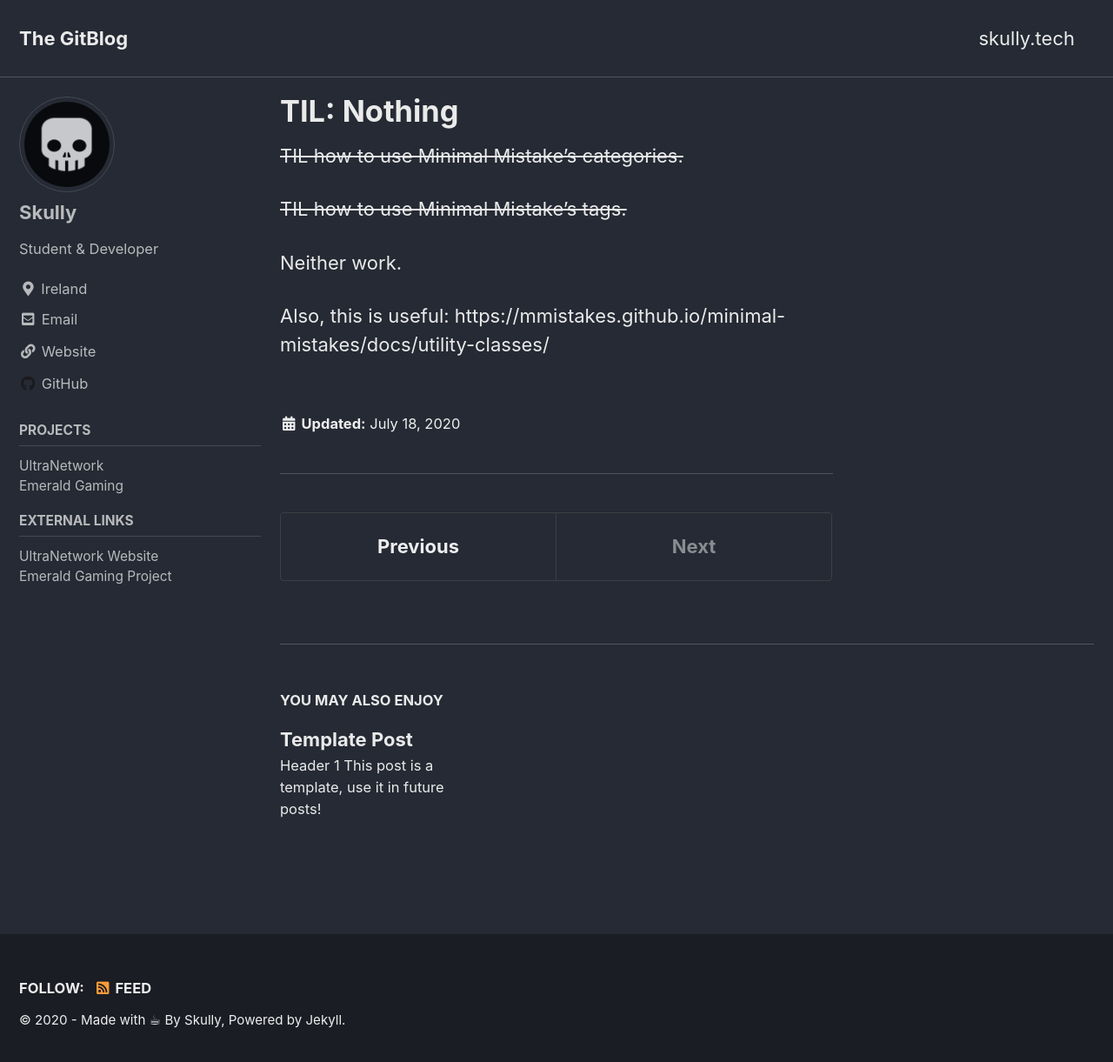
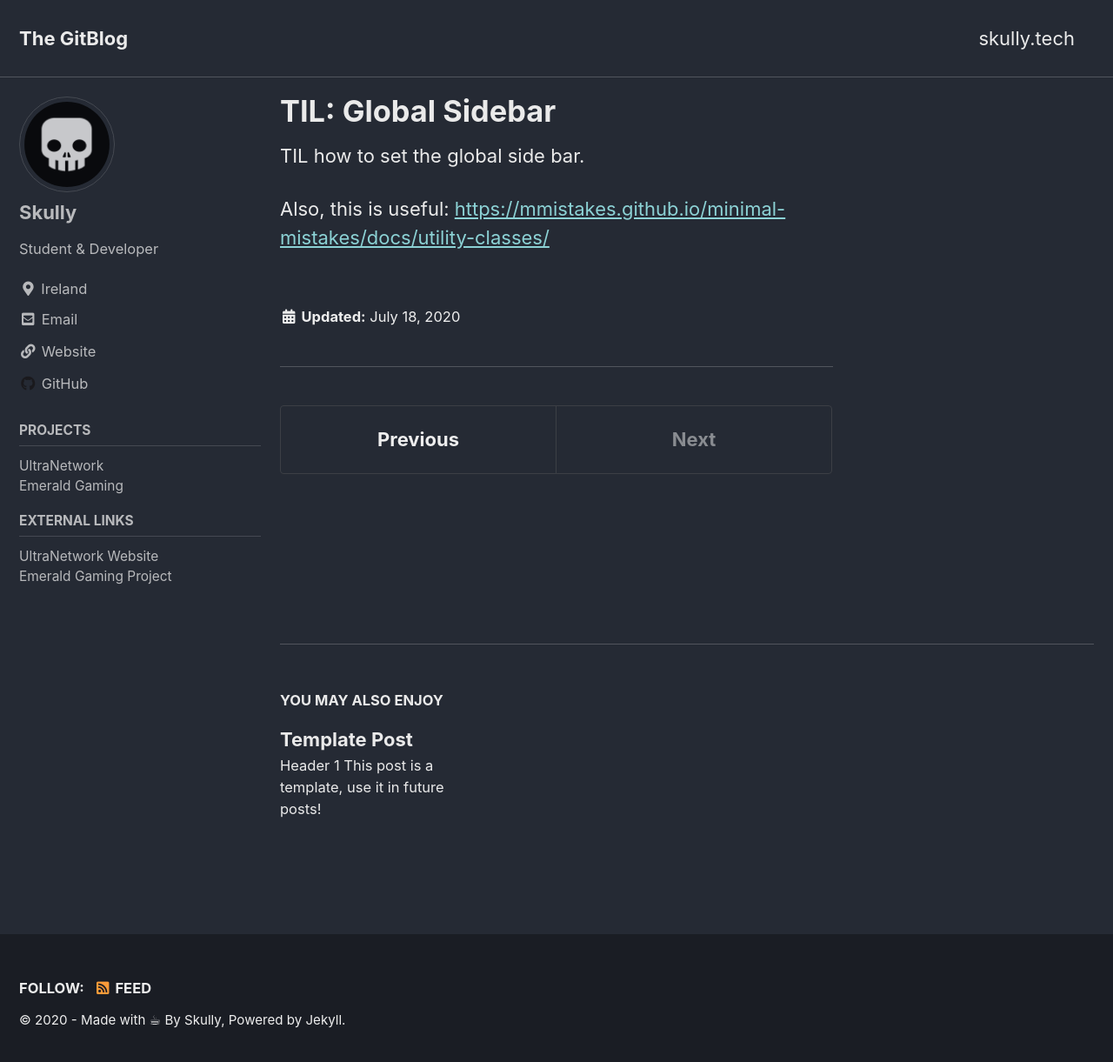
Before and after one commit to ImSkully/ImSkully, a Jekyll site: the page built from docs/_posts/2020-07-18-til-categories.md, in a window 1280 px wide and 1229 px high. Shown: the top 1221 px of the window at 87% size. Built offline with Jekyll 4.4.1, drawn with Linux system fonts in a browser that asks for light colours; cached includes are drawn as plain includes.

Commit message:
til update

```diff
--- a/docs/_posts/2020-07-18-til-categories.md
+++ b/docs/_posts/2020-07-18-til-categories.md
@@ -1,11 +1,7 @@
 ---
-title: "TIL: Nothing"
+title: "TIL: Global Sidebar"
 ---
 
-~~TIL how to use Minimal Mistake's categories.~~
+TIL how to set the global side bar.
 
-~~TIL how to use Minimal Mistake's tags.~~
-
-Neither work.
-
-Also, this is useful: https://mmistakes.github.io/minimal-mistakes/docs/utility-classes/
+Also, this is useful: [https://mmistakes.github.io/minimal-mistakes/docs/utility-classes/](https://mmistakes.github.io/minimal-mistakes/docs/utility-classes/)
```
Also changed, not shown: docs/_posts/2020-07-18-Template.md (+0 -3 lines).
